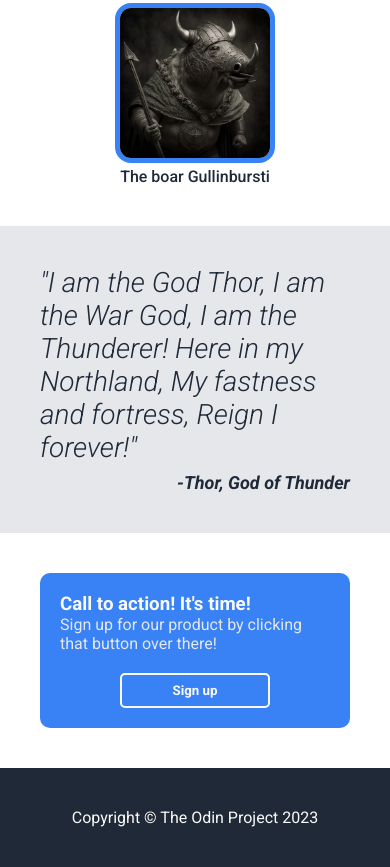
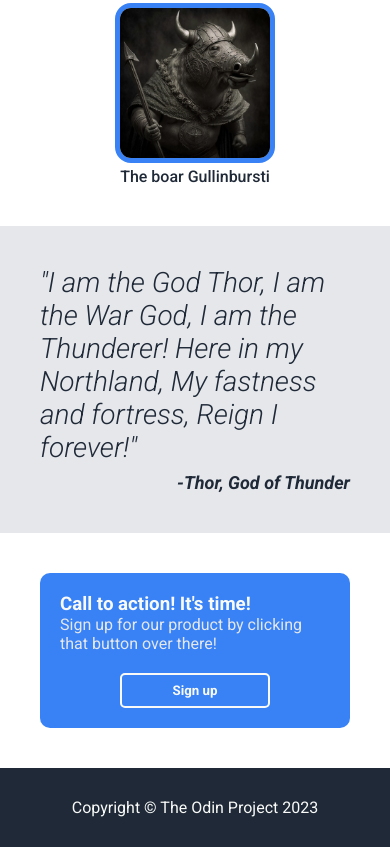
Before and after one commit to santosleonardo86/landing-page, a plain HTML site: page index.html in a window 390 px wide. Shown: the part 1389-2256 px from the top of the page. Drawn offline with Linux system fonts and the light colour scheme.

Commit message:
apagando alguns erros do CSS

```diff
--- a/style.css
+++ b/style.css
@@ -25,8 +25,7 @@ ul li:hover {
     color: #F9FAF8;
 }
 
-section,
-footer {
+section {
     padding: 80px 25%;
 }
 
@@ -168,7 +167,7 @@ footer {
         padding: 10px 15%;
     }
 
-    section, footer {
+    section {
         padding: 80px 15% !important;
     }
 }
@@ -185,7 +184,7 @@ footer {
         padding: 10px 100px;
     }
 
-    section, footer {
+    section {
         padding: 80px 100px !important;
     }
 }
@@ -244,7 +243,7 @@ footer {
         padding: 10px 40px;
     }
 
-    section, footer {
+    section {
         padding: 40px 40px !important;
     }
 
```
